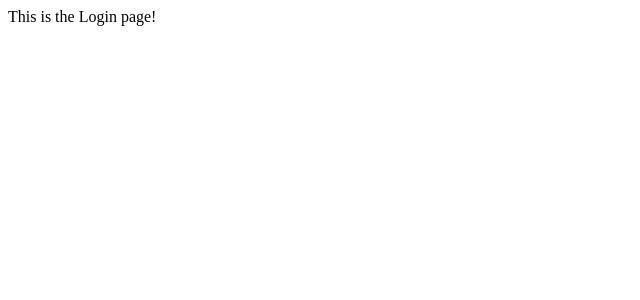
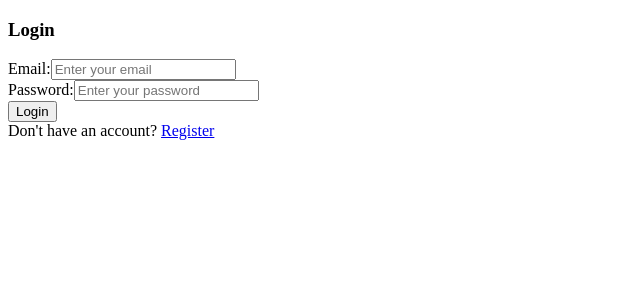
Before and after one commit to Steven2120/Mern-Travel-Squire, a React (Create React App) app in the folder Travel-Squire-client/: page /login in a window 1280 px wide. Shown: the top 300 px of the page, without its empty margins (0-640 px from the left). Built offline with nearby package versions, Linux system fonts and the light colour scheme.

Commit message:
added login screen and files to add styling.

```diff
--- a/Travel-Squire-client/src/components/Login/LoginScreen.js
+++ b/Travel-Squire-client/src/components/Login/LoginScreen.js
@@ -1,7 +1,60 @@
-import React from "react";
+import { useState } from "react";
+import { Link, useNavigate } from "react-router-dom";
+import axios from "axios";
+import "./LoginScreen.css";
+import { set } from "mongoose";
 
 const Login = () => {
-  return <div>This is the Login page!</div>;
+  const [email, setEmail] = useState("");
+  const [password, setPassword] = useState("");
+
+  return (
+    <div className="login__container">
+      <form className="login__form">
+        <h3 className="login__title">Login</h3>
+
+        <div className="form__group">
+          <label htmlFor="email" className="login__label">
+            Email:
+          </label>
+          <input
+            type="text"
+            required
+            id="email"
+            placeholder="Enter your email"
+            value={email}
+            onChange={(e) => setEmail(e.target.value)}
+            tabIndex={1}
+          />
+        </div>
+
+        <div className="form__group">
+          <label htmlFor="password" className="login__label">
+            Password:
+          </label>
+          <input
+            type="text"
+            required
+            id="password"
+            placeholder="Enter your password"
+            value={password}
+            onChange={(e) => e.target.value}
+          />
+
+          <div className="login__btn__div">
+            <button className="login__btn">Login</button>
+          </div>
+        </div>
+
+        <span className="not__registered">
+          Don't have an account?{" "}
+          <Link className="register__link" to="/register">
+            Register
+          </Link>
+        </span>
+      </form>
+    </div>
+  );
 };
 
 export default Login;
```
Also changed, not shown: Travel-Squire-client/src/components/Login/LoginScreen.css (added), Travel-Squire-client/src/components/Signup/RegisterScreen.css (added).
